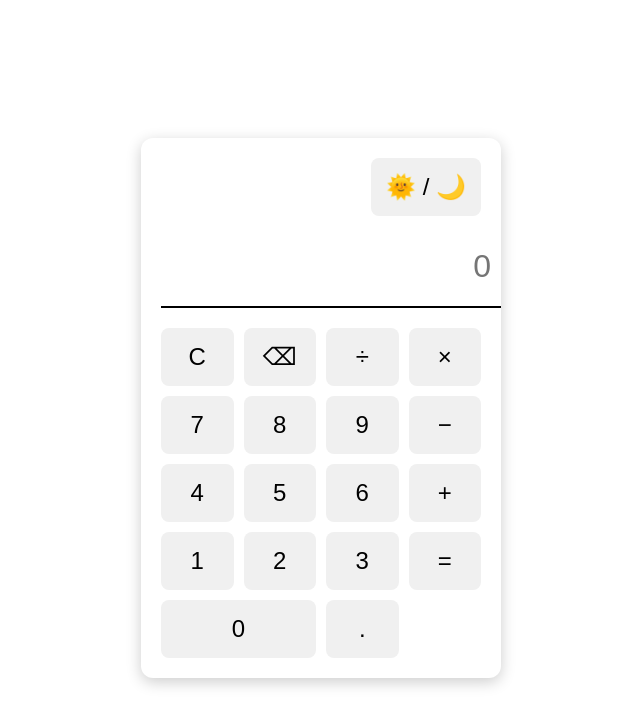
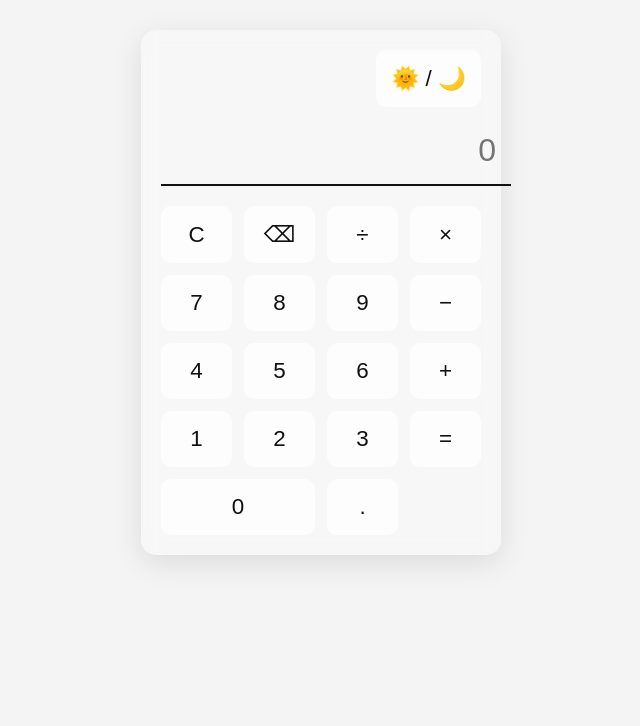
Before and after one commit to siri-1305/basiccalc, a plain HTML site: page index.html in a window 1280 px wide. Shown: the whole page, without its empty margins (319-959 px from the left). Drawn offline with Linux system fonts and the light colour scheme.

Commit message:
Update style.css

```diff
--- a/style.css
+++ b/style.css
@@ -1,62 +1,83 @@
+
 :root {
-  --bg: #ffffff;
-  --text: #000000;
-  --btn: #f0f0f0;
-  --btn-hover: #dcdcdc;
+  --bg: #f4f4f4;
+  --text: #111;
+  --btn: #ffffffaa;
+  --btn-hover: #e0e0e0;
+  --glass: rgba(255, 255, 255, 0.3);
+  --shadow: rgba(0, 0, 0, 0.1);
 }
 
 body.dark {
   --bg: #1e1e1e;
   --text: #f8f8f8;
-  --btn: #333;
+  --btn: #2b2b2baa;
   --btn-hover: #444;
+  --glass: rgba(0, 0, 0, 0.4);
+  --shadow: rgba(255, 255, 255, 0.05);
 }
 
 body {
+  margin: 0;
+  font-family: 'Segoe UI', sans-serif;
   background: var(--bg);
   color: var(--text);
-  font-family: sans-serif;
   display: flex;
   justify-content: center;
+  align-items: flex-start;
+  padding: 30px;
+  gap: 30px;
+  flex-wrap: wrap;
+}
+
+.calculator-container {
+  display: flex;
+  flex-direction: column;
   align-items: center;
-  height: 100vh;
+}
+
+.theme-toggle {
+  margin-bottom: 10px;
+  text-align: right;
+  width: 100%;
 }
 
 .calculator {
-  border-radius: 12px;
+  backdrop-filter: blur(10px);
+  background: var(--glass);
   padding: 20px;
-  background: var(--bg);
-  box-shadow: 0 4px 15px rgba(0, 0, 0, 0.2);
+  border-radius: 15px;
+  box-shadow: 0 8px 30px var(--shadow);
   width: 320px;
 }
 
 input#display {
   width: 100%;
-  height: 60px;
   font-size: 2rem;
+  padding: 15px;
+  border: none;
+  background: transparent;
+  border-bottom: 2px solid var(--text);
+  color: var(--text);
+  margin-bottom: 20px;
   text-align: right;
-  padding: 10px;
-  border: none;
-  background: var(--bg);
-  color: var(--text);
-  border-bottom: 2px solid var(--text);
 }
 
 .buttons {
   display: grid;
   grid-template-columns: repeat(4, 1fr);
-  gap: 10px;
-  margin-top: 20px;
+  gap: 12px;
 }
 
 button {
-  font-size: 1.5rem;
   padding: 15px;
+  font-size: 1.4rem;
+  border: none;
+  border-radius: 10px;
   background: var(--btn);
-  border: none;
-  border-radius: 8px;
+  color: var(--text);
   cursor: pointer;
-  transition: background 0.2s;
+  transition: background 0.2s ease;
 }
 
 button:hover {
@@ -67,8 +88,22 @@ button:hover {
   grid-column: span 2;
 }
 
-.theme-toggle {
-  display: flex;
-  justify-content: right;
+.history {
+  width: 280px;
+}
+
+.history h3 {
   margin-bottom: 10px;
 }
+
+#historyList {
+  list-style: none;
+  padding-left: 0;
+  font-size: 0.9rem;
+  color: var(--text);
+}
+
+#historyList li {
+  margin-bottom: 5px;
+  opacity: 0.7;
+}
```
